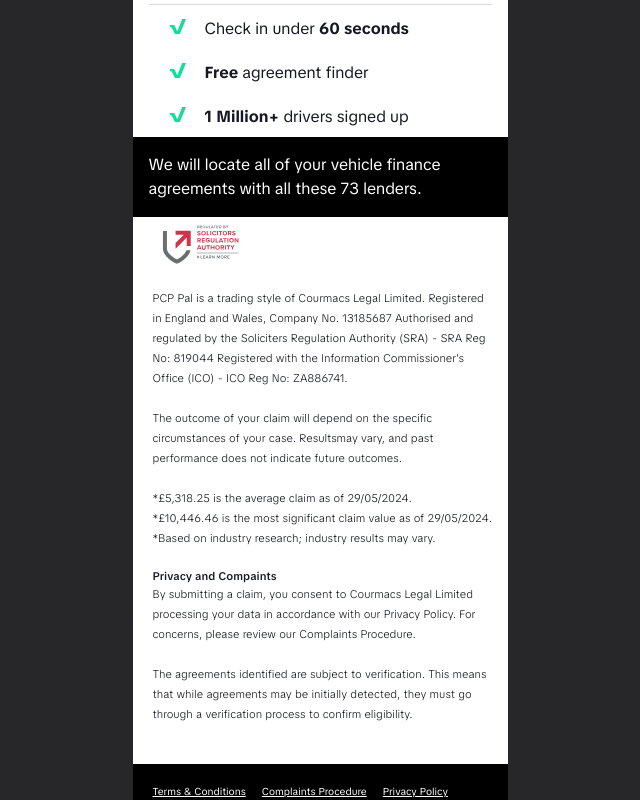
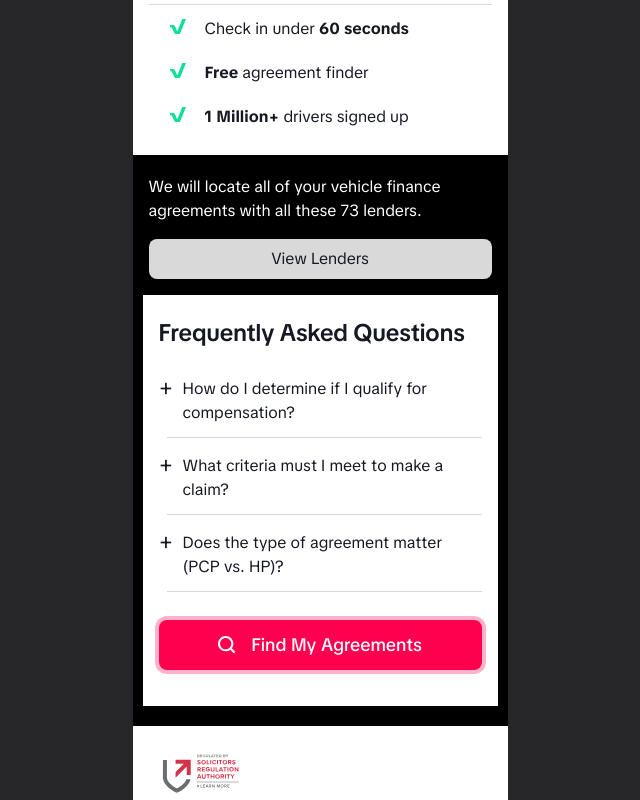
Before and after one commit to SmackSmash/tgg, a Next.js app: page / in a window 1280 px wide. Shown: the part 520-1320 px from the top of the page, without its empty margins (320-960 px from the left). Built offline with nearby package versions, Linux system fonts and the light colour scheme.

Commit message:
Add accordion

```diff
--- a/src/app/globals.css
+++ b/src/app/globals.css
@@ -13,8 +13,10 @@
   --color-text-color: rgba(22, 24, 35, 1);
   --color-border-grey: rgba(0, 0, 0, 0.15);
   --color-cta-red: rgba(255, 0, 79, 1);
+  --color-lenders-grey: rgba(217, 217, 217, 1);
+  --color-pcp-grey: rgba(84, 82, 82, 1);
 }
 body {
   font-family: 'TikTok', Arial, Helvetica, sans-serif;
-  color: rgba(22, 24, 35, 1);
+  color: var(--color-text-color);
 }
--- a/src/app/layout.tsx
+++ b/src/app/layout.tsx
@@ -5,7 +5,7 @@
 import './globals.css';
 
 import Image from 'next/image';
-import Overlay from '@/public/overlays/lp-short.png';
+import Overlay from '@/public/overlays/lp-expanded.png';
 
 export const metadata: Metadata = {
   title: 'TGG Test',
--- a/src/app/page.tsx
+++ b/src/app/page.tsx
@@ -2,8 +2,8 @@
 import TopBanner from '../components/top-banner';
 import CTALink from '../components/cta-link';
 import Trust from '../components/trust';
+import Lenders from '../components/lenders';
 import SearchIcon from '@/public/search.svg';
-import Lenders from '../components/lenders';
 
 export default function Home() {
   return (
@@ -22,7 +22,7 @@
           Find My Agreements
         </CTALink>
         <Trust />
-        <ul className='flex list-image-[url(@/public/check.svg)] flex-col gap-5 px-11 pt-3'>
+        <ul className='flex list-image-[url(@/public/check.svg)] flex-col gap-5 px-11 pt-3 pb-4.5'>
           <li className='pl-3'>
             Check in under <strong>60 seconds</strong>
           </li>
--- /dev/null
+++ b/src/components/accordion.tsx
@@ -0,0 +1,34 @@
+import { useState } from 'react';
+
+type AccordionProps = { items: { label: string; content: string }[] };
+
+export default function Accordion({ items }: AccordionProps) {
+  const [expandedIndex, setExpandedIndex] = useState<number | null>(null);
+
+  const handleClick = (index: number) =>
+    index === expandedIndex ? setExpandedIndex(null) : setExpandedIndex(index);
+
+  return (
+    <dl className='flex w-full flex-col gap-1 pt-4 pb-7 pl-2'>
+      {items.map(({ label, content }, index) => (
+        <div key={index} className='border-border-grey border-b'>
+          <dt
+            onClick={() => handleClick(index)}
+            className='relative flex cursor-pointer items-center rounded px-4 py-3 leading-6'
+          >
+            <div className='absolute top-1.5 -left-2 text-2xl'>
+              {index === expandedIndex ? '-' : '+'}
+            </div>
+            {label}
+          </dt>
+          <dd
+            className='text-text-color/80 pb-7 pl-4 text-xs leading-5.5'
+            hidden={index !== expandedIndex}
+          >
+            {content}
+          </dd>
+        </div>
+      ))}
+    </dl>
+  );
+}
--- a/src/components/cta-link.tsx
+++ b/src/components/cta-link.tsx
@@ -5,11 +5,12 @@
   href?: string;
 };
 
-export default function CTALink({ children, href }: CTAButtonProps) {
+export default function CTALink({ children, href, ...rest }: CTAButtonProps) {
   return (
     <Link
       href={href || '_blank'}
       className='bg-cta-red ring-cta-red/30 flex w-full cursor-pointer items-center justify-center gap-4 rounded-lg p-2.75 text-lg font-medium text-white ring-4 transition-shadow hover:ring-6'
+      {...rest}
     >
       {children}
     </Link>
--- a/src/components/lenders.tsx
+++ b/src/components/lenders.tsx
@@ -1,9 +1,60 @@
+'use client';
+
+import { useState } from 'react';
+import Link from 'next/link';
+import Image from 'next/image';
+import CTALink from './cta-link';
+import Accordion from './accordion';
+import SearchIcon from '@/public/search.svg';
+
+const faqAccordionData = [
+  {
+    label: 'How do I determine if I qualify for compensation?',
+    content: `If you've had a finance agreement like PCP or HP before 2021, you may be eligible for compensation due to mis-selling. Check your eligibility by filling out our online form.`
+  },
+  {
+    label: 'What criteria must I meet to make a claim?',
+    content:
+      'Your lender must have failed to disclose the commission details on your agreement(s). If your finance details were inadequately explained or you faced higher interest rates due to commissions, you could be eligible for £1,000s. Check our free online form to see if you meet the criteria.'
+  },
+  {
+    label: 'Does the type of agreement matter (PCP vs. HP)?',
+    content:
+      "Don't worry if you had an HP loan instead of a PCP agreement - we accept claims for various vehicle finance agreements. Start your claim today with our online form."
+  }
+];
+
 export default function Lenders() {
+  const [faqOpen, setFaqOpen] = useState(true);
+
   return (
-    <section className='bg-black p-4'>
-      <p className='text-white'>
+    <section className='flex flex-col gap-4 bg-black px-2.5 py-5'>
+      <p className='mx-1.5 text-white'>
         We will locate all of your vehicle finance agreements with all these 73 lenders.
       </p>
+      <Link
+        href='_blank'
+        className='bg-lenders-grey mx-1.5 flex cursor-pointer items-center justify-center rounded-lg p-2'
+      >
+        View Lenders
+      </Link>
+      {faqOpen ? (
+        <div className='bg-white px-4 pt-5.5 pb-9'>
+          <h2 className='text-2xl font-semibold'>Frequently Asked Questions</h2>
+          <Accordion items={faqAccordionData} />
+          <CTALink href='/address'>
+            <Image src={SearchIcon} alt='Search Icon' />
+            Find My Agreements
+          </CTALink>
+        </div>
+      ) : (
+        <button
+          onClick={() => setFaqOpen(true)}
+          className='bg-pcp-grey font-md mx-1.5 flex cursor-pointer items-center justify-center rounded-lg p-3 text-white'
+        >
+          See More About PCP
+        </button>
+      )}
     </section>
   );
 }
--- a/src/components/sra-notice.tsx
+++ b/src/components/sra-notice.tsx
@@ -4,7 +4,7 @@
 
 export default function SRANotice() {
   return (
-    <section className='pr-3 pb-5 pl-5 text-[11px] font-light'>
+    <section className='py-5 pr-3 pl-5 text-[11px] font-light'>
       <Image src={SRALogo} alt='SRA Logo' className='pb-5' />
       <p className='pb-5 leading-5'>
         PCP Pal is a trading style of Courmacs Legal Limited. Registered in England and Wales,
```
Also changed, not shown: public/overlays/lp-expanded.png (added).
